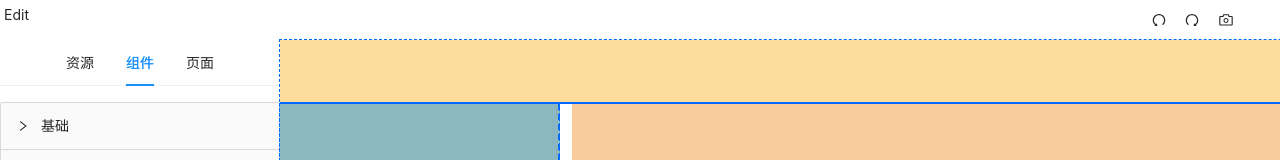
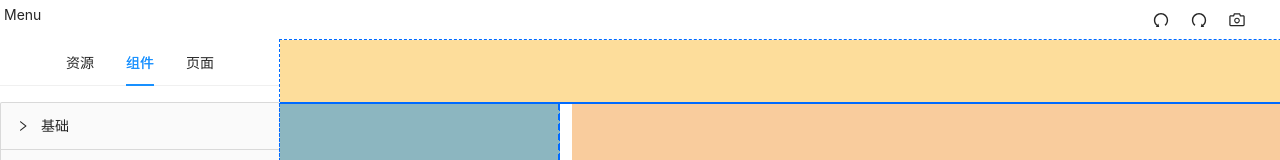
Before and after one commit to czf2015/quad, a React (Vite) app: page / in a window 1280 px wide. Shown: the top 160 px of the page. Built offline with nearby package versions, Linux system fonts and the light colour scheme.

Commit message:
优化代码

```diff
--- /dev/null
+++ b/src/components/Button/index.tsx
@@ -0,0 +1,8 @@
+import React from 'react'
+import { Button, Tooltip } from 'antd'
+
+export default ({ title, onClick, icon }) => (
+  <Tooltip title={title} placement="top" color='blue' >
+    <Button onClick={onClick} type="text" icon={icon} />
+  </Tooltip>
+)
--- a/src/components/LowCodeEditor/index.tsx
+++ b/src/components/LowCodeEditor/index.tsx
@@ -2,7 +2,7 @@
 import React from 'react'
 import { Tabs } from 'antd'
 import Layout from '@/layouts/Default'
-import { Edit, Restore, Console, Assets, Widgets, Outline, DisplayViewer, ConfigPanel, Tips, Status, Formatters } from './partials'
+import { Menu, Restore, Console, Assets, Widgets, Outline, DisplayViewer, ConfigPanel, Tips, Status, Formatters } from './partials'
 import { useEntities } from '@/hooks'
 
 
@@ -11,7 +11,7 @@ export default ({ page }) => {
 
   const header = (
     <>
-      <Edit />
+      <Menu />
       <Restore {...attrs} />
       <Console />
     </>
--- a/src/components/LowCodeEditor/partials/Console/index.tsx
+++ b/src/components/LowCodeEditor/partials/Console/index.tsx
@@ -1,24 +1,23 @@
 import React from 'react'
-import { Button } from 'antd'
+import Button from '@/components/Button'
 import { SaveOutlined, FormOutlined, EyeOutlined, FileTextOutlined, SendOutlined } from '@ant-design/icons'
 import styles from './index.module.less'
 
-const Save = ({ }) => <Button title="保存" type="primary" icon={<SaveOutlined />} />
 
-const View = ({ }) => (
-  <>
-    <Button title="编辑" type="primary" icon={<FormOutlined />} />
-    <Button title="预览" icon={<EyeOutlined />} />
-    <Button title="发布" icon={<FileTextOutlined />} />
-    <Button title="分享" icon={<SendOutlined />} />
-  </>
-)
-
-export const Console = ({ mode = 0 }) => {
+export const Console = ({ mode = 0, save = () => console.log('save'), edit = () => console.log('edit'), preview = () => console.log('preview'), publish = () => console.log('publish'), share = () => console.log('share') }) => {
   const isEditMode = mode == 2
   return (
     <div className={styles.console}>
-      {isEditMode ? <Save /> : <View />}
+      {isEditMode
+        ? <Button title="保存" onClick={save} icon={<SaveOutlined />} />
+        : (
+          <>
+            <Button title="编辑" onClick={edit} icon={<FormOutlined />} />
+            <Button title="预览" onClick={preview} icon={<EyeOutlined />} />
+            <Button title="发布" onClick={publish} icon={<FileTextOutlined />} />
+            <Button title="分享" onClick={share} icon={<SendOutlined />} />
+          </>
+        )}
     </div>
   )
 }
--- a/src/components/LowCodeEditor/partials/Edit/index.tsx
+++ b/src/components/LowCodeEditor/partials/Menu/index.tsx
@@ -1,8 +1,8 @@
 import React from 'react'
 import styles from './index.module.less'
 
-export const Edit = () => {
+export const Menu = () => {
   return (
-    <div>Edit</div>
+    <div>Menu</div>
   )
 }
--- a/src/components/LowCodeEditor/partials/Restore/index.tsx
+++ b/src/components/LowCodeEditor/partials/Restore/index.tsx
@@ -1,14 +1,15 @@
 // @ts-nocheck
 import React from 'react'
+import Button from '@/components/Button'
 import { UndoOutlined, RedoOutlined, CameraOutlined } from '@ant-design/icons'
 import styles from './index.module.less'
 
 export const Restore = ({ undo, redo, stage }) => {
   return (
     <div className={styles.restore}>
-      <UndoOutlined title="撤销" onClick={undo} />
-      <RedoOutlined title="重做" onClick={redo} />
-      <CameraOutlined title="暂存" onClick={stage} />
+      <Button title="撤销" onClick={undo} type="text" icon={<UndoOutlined />} />
+      <Button title="重做" onClick={redo} type="text" icon={<RedoOutlined />} />
+      <Button title="暂存" onClick={stage} type="text" icon={<CameraOutlined />} />
     </div>
   )
 }
--- a/src/components/LowCodeEditor/partials/index.ts
+++ b/src/components/LowCodeEditor/partials/index.ts
@@ -1,5 +1,5 @@
 // 顶部
-export * from './Edit'
+export * from './Menu'
 export * from './Restore'
 export * from './Console'
 // 中间
```
Also changed, not shown: src/components/LowCodeEditor/partials/Menu/index.module.less (added).
